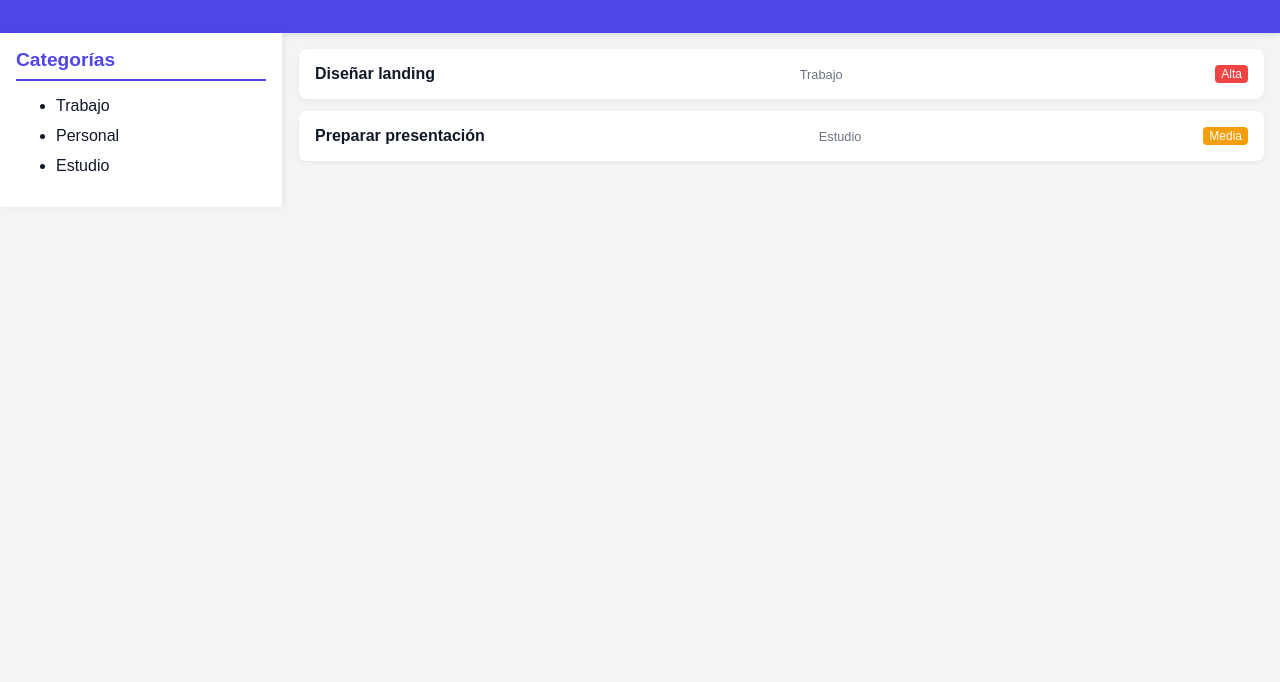
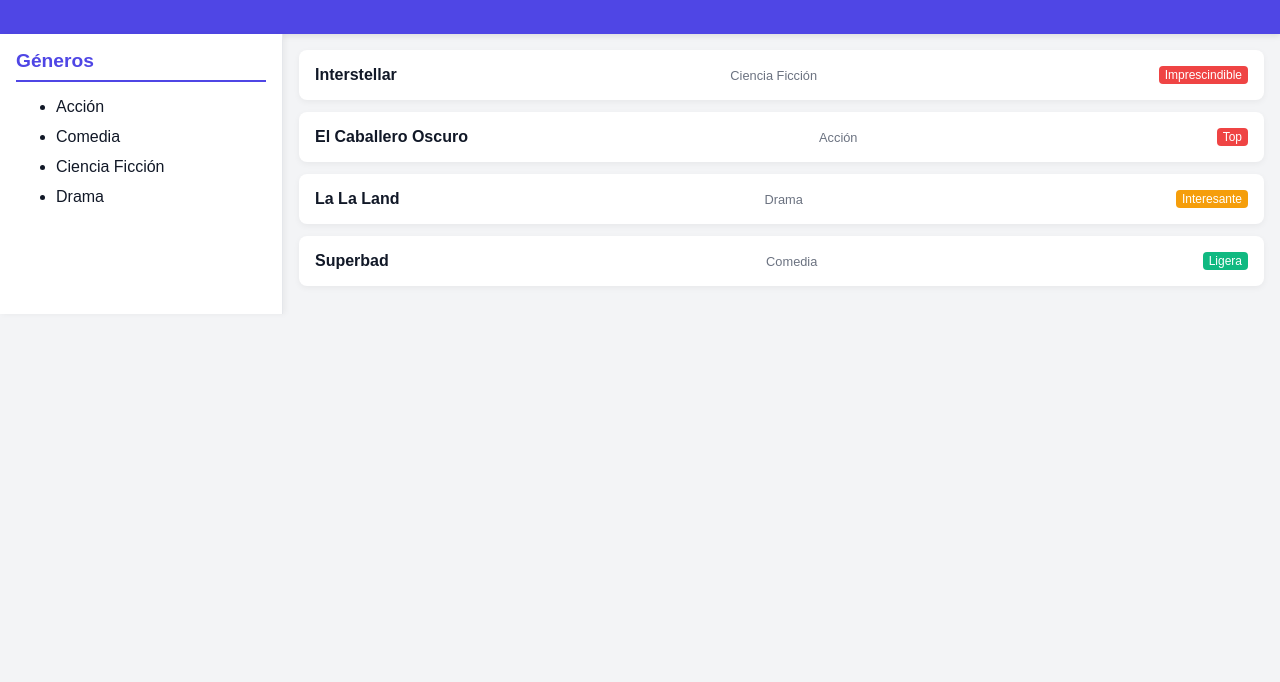
Before and after one commit to Alex92Rivas/taskflow-project, a plain HTML site: page index.html in a window 1280 px wide. Shown: the part 118-800 px from the top of the page. Drawn offline with Linux system fonts and the light colour scheme.

Commit message:
Añadir temática cinematográfica MovieNight Planner

```diff
--- a/index.html
+++ b/index.html
@@ -2,23 +2,24 @@
 <html lang="es">
 <head>
   <meta charset="UTF-8">
-  <title>TaskFlow</title>
+  <title>MovieNight Planner</title>
   <link rel="stylesheet" href="styles.css">
 </head>
 <body>
 
   <header>
-    <h1>TaskFlow</h1>
+    <h1>🎬 MovieNight Planner</h1>
   </header>
 
   <div class="container">
 
     <aside>
-      <h2>Categorías</h2>
+      <h2>Géneros</h2>
       <ul>
-        <li>Trabajo</li>
-        <li>Personal</li>
-        <li>Estudio</li>
+        <li>Acción</li>
+        <li>Comedia</li>
+        <li>Ciencia Ficción</li>
+        <li>Drama</li>
       </ul>
     </aside>
 
@@ -26,15 +27,27 @@
       <section class="task-list">
 
         <article class="task-card">
-          <h3>Diseñar landing</h3>
-          <span class="category">Trabajo</span>
-          <span class="priority high">Alta</span>
+          <h3>Interstellar</h3>
+          <span class="category">Ciencia Ficción</span>
+          <span class="priority high">Imprescindible</span>
         </article>
 
         <article class="task-card">
-          <h3>Preparar presentación</h3>
-          <span class="category">Estudio</span>
-          <span class="priority medium">Media</span>
+          <h3>El Caballero Oscuro</h3>
+          <span class="category">Acción</span>
+          <span class="priority high">Top</span>
+        </article>
+
+        <article class="task-card">
+          <h3>La La Land</h3>
+          <span class="category">Drama</span>
+          <span class="priority medium">Interesante</span>
+        </article>
+
+        <article class="task-card">
+          <h3>Superbad</h3>
+          <span class="category">Comedia</span>
+          <span class="priority low">Ligera</span>
         </article>
 
       </section>
```
